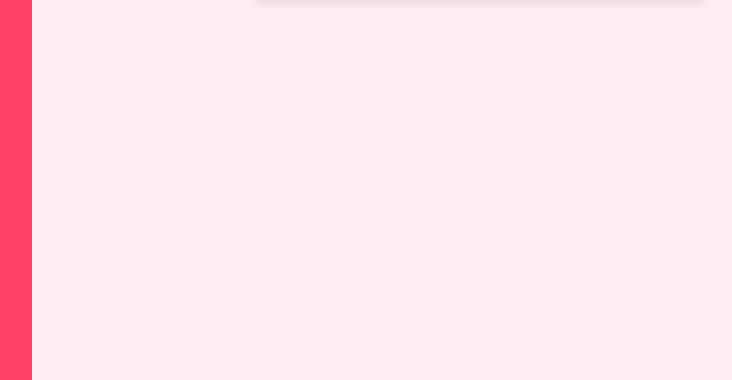
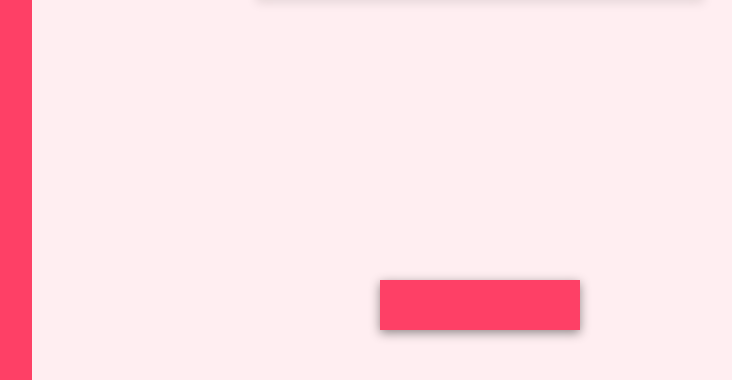
Before and after one commit to podlaskialgorytm3/BookApp, a PHP site: page / in a window 1280 px wide. Shown: the part 420-800 px from the top of the page, without its empty margins (352-1084 px from the left). Run offline with PHP 8.4, Linux system fonts and the light colour scheme.

Commit message:
Styling right side

```diff
--- a/index.php
+++ b/index.php
@@ -28,6 +28,9 @@
             <tbody id="books">
             </tbody>
         </table>
+        <div class="books-count">
+
+        </div>
     </div>
 </body>
 </html>
--- a/style/main.css
+++ b/style/main.css
@@ -116,3 +116,16 @@ table {
   table {
     box-shadow: 0px 3px 10px rgba(0, 0, 0, 0.1);
   }
+.books-count{
+    position: absolute;
+    bottom: 50px;
+    right: calc(35vw - 100px);
+    background-color: #fe4066;
+    width: 200px;
+    height: 50px;
+    box-shadow: 0px 3px 10px rgba(0, 0, 0, 0.434);
+    color: white;
+    text-align: center;
+    line-height: 50px;
+    font-size: 18px;
+}
```
